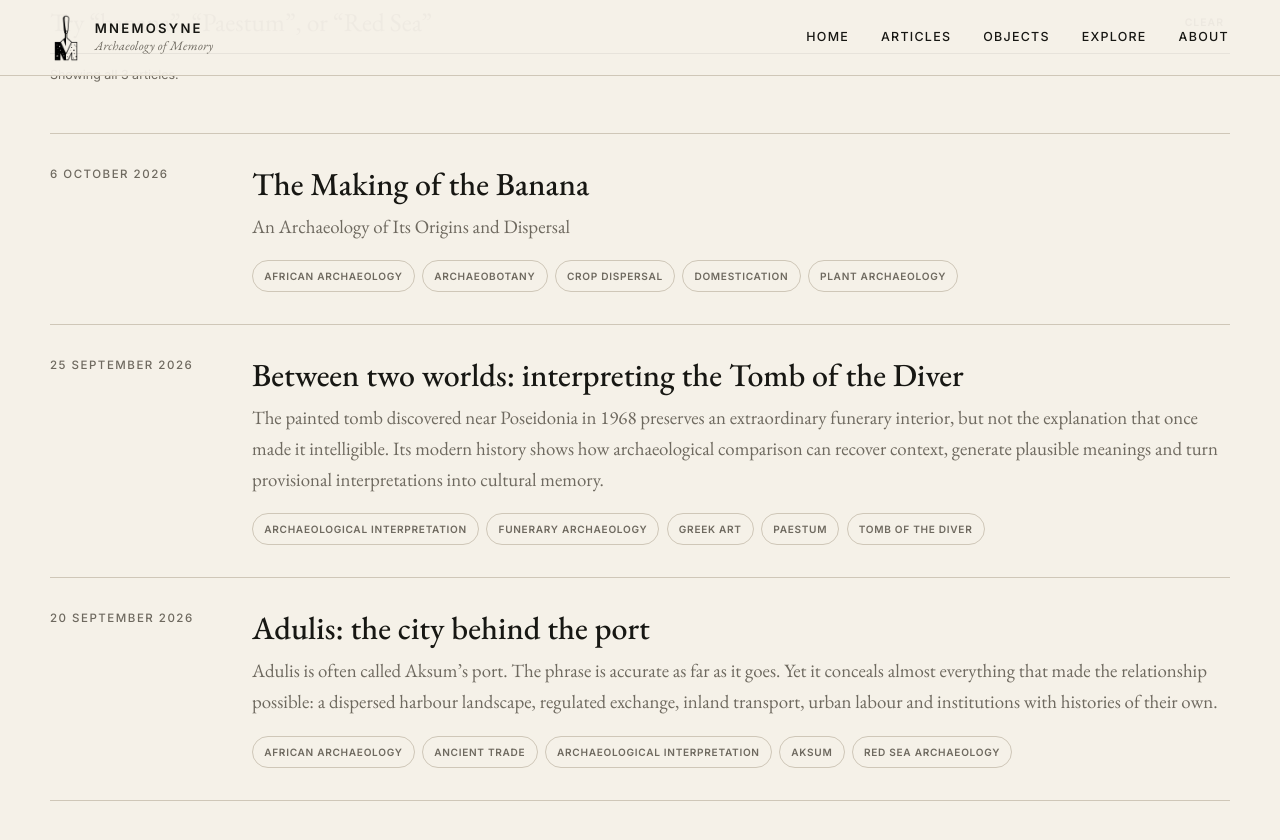
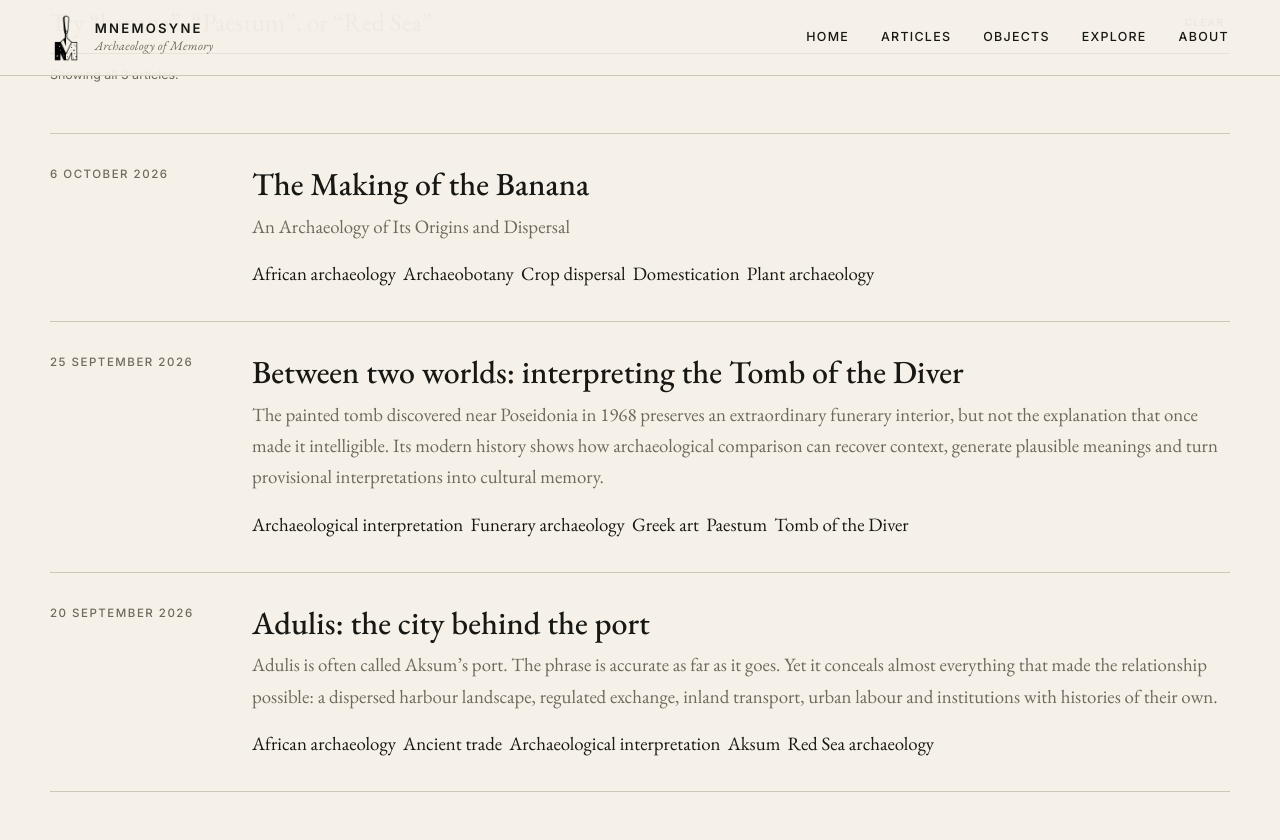
Before and after one commit to basolmsted-blip/mnemosyne-online, a Jekyll site: the page built from archive.html, in a window 1280 px wide and 900 px high, scrolled down 492 px. Shown: the top 840 px of the window. Built offline with Jekyll 4.4.1, drawn with Linux system fonts in a browser that asks for light colours.

Commit message:
Remove Topics links from article archive

```diff
--- a/archive.html
+++ b/archive.html
@@ -29,12 +29,12 @@ seo_description: "Browse every Mnemosyne Archaeology essay by title, subject, re
       <div>
         <h2><a href="{{ post.url | relative_url }}">{{ post.title }}</a></h2>
         {% if post.subtitle %}<p>{{ post.subtitle }}</p>{% endif %}
-        {% if post.topics %}<ul class="archive-item__topics" aria-label="Topics">{% for topic in post.topics %}{% assign topic_slug = topic | slugify %}<li><a href="{{ '/topics/#' | append: topic_slug | relative_url }}">{{ topic }}</a></li>{% endfor %}</ul>{% endif %}
+        {% if post.topics %}<ul class="archive-item__topics" aria-label="Topics">{% for topic in post.topics %}<li><span>{{ topic }}</span></li>{% endfor %}</ul>{% endif %}
       </div>
     </article>
     {% else %}
     <p>The first article will appear here soon.</p>
     {% endfor %}
   </div>
-  <p class="article-search__empty" data-article-search-empty hidden>No articles match that search. Try a broader subject or browse the <a href="{{ '/topics/' | relative_url }}">topic index</a>.</p>
+  <p class="article-search__empty" data-article-search-empty hidden>No articles match that search. Try a broader subject.</p>
 </main>
```
